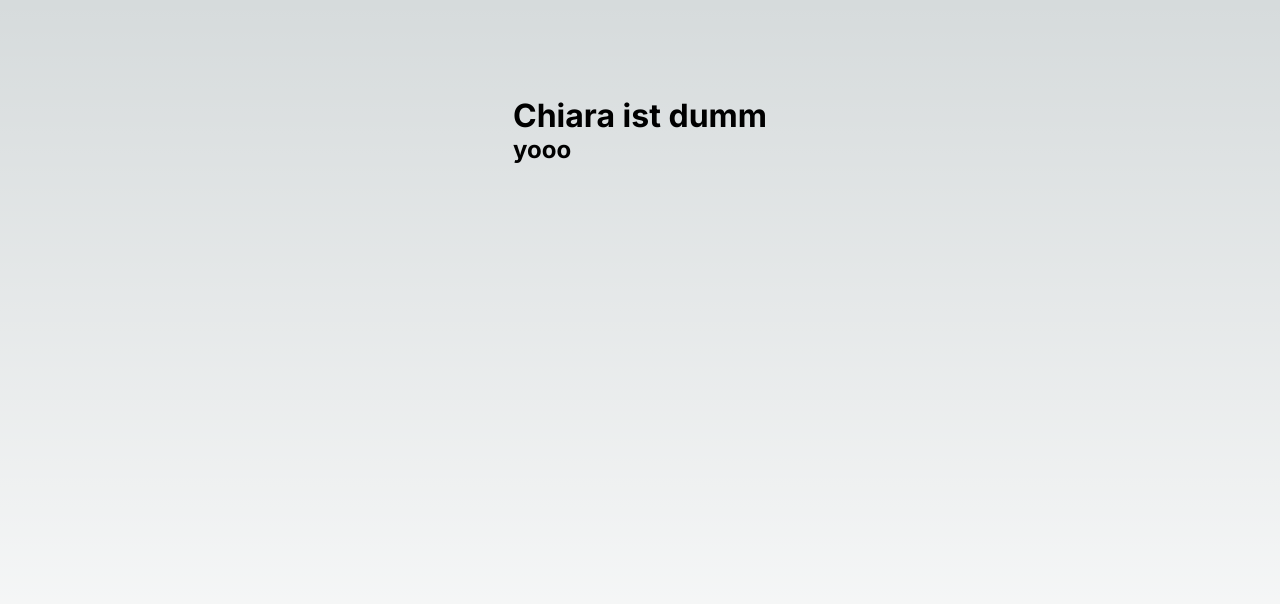
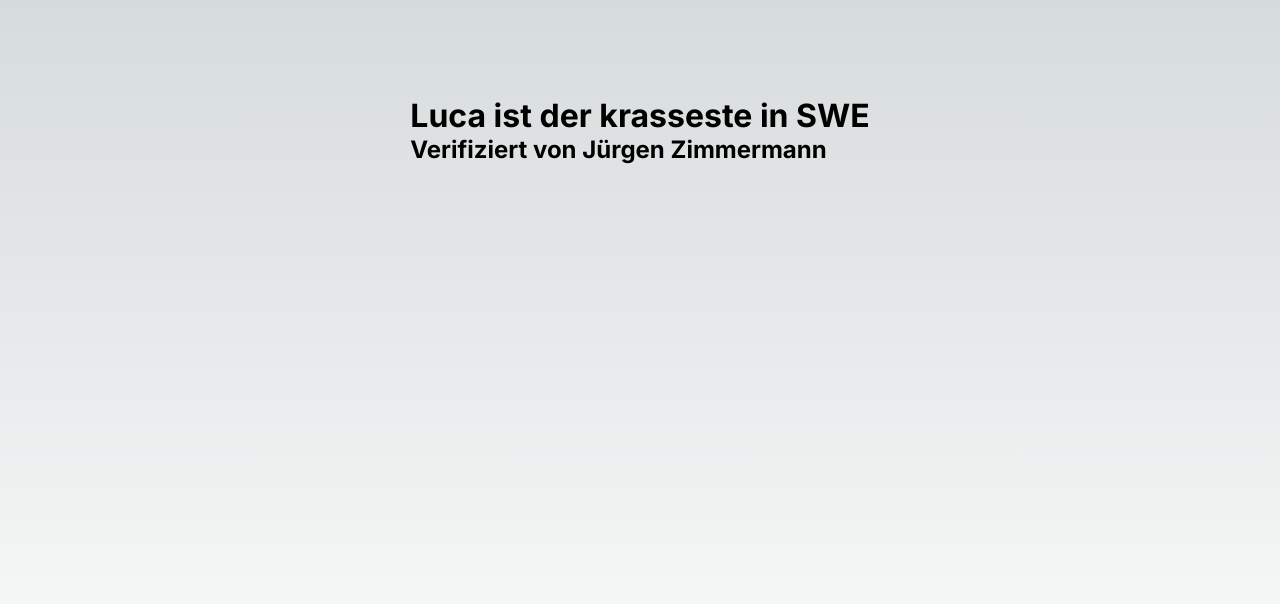
Before and after one commit to Yuszi/BuchWeb, a Next.js app: page / in a window 1280 px wide. Shown: the top 604 px of the page. Built offline with nearby package versions, Linux system fonts and the light colour scheme.

Commit message:
Test Setup

```diff
--- a/src/app/page.tsx
+++ b/src/app/page.tsx
@@ -4,8 +4,8 @@ export default function Home() {
   return (
     <main className={styles.main}>
       <div>
-        <h1>Chiara ist dumm</h1>
-        <h2>yooo</h2>
+        <h1>Luca ist der krasseste in SWE</h1>
+        <h2>Verifiziert von Jürgen Zimmermann</h2>
       </div>
     </main>
   )
```
